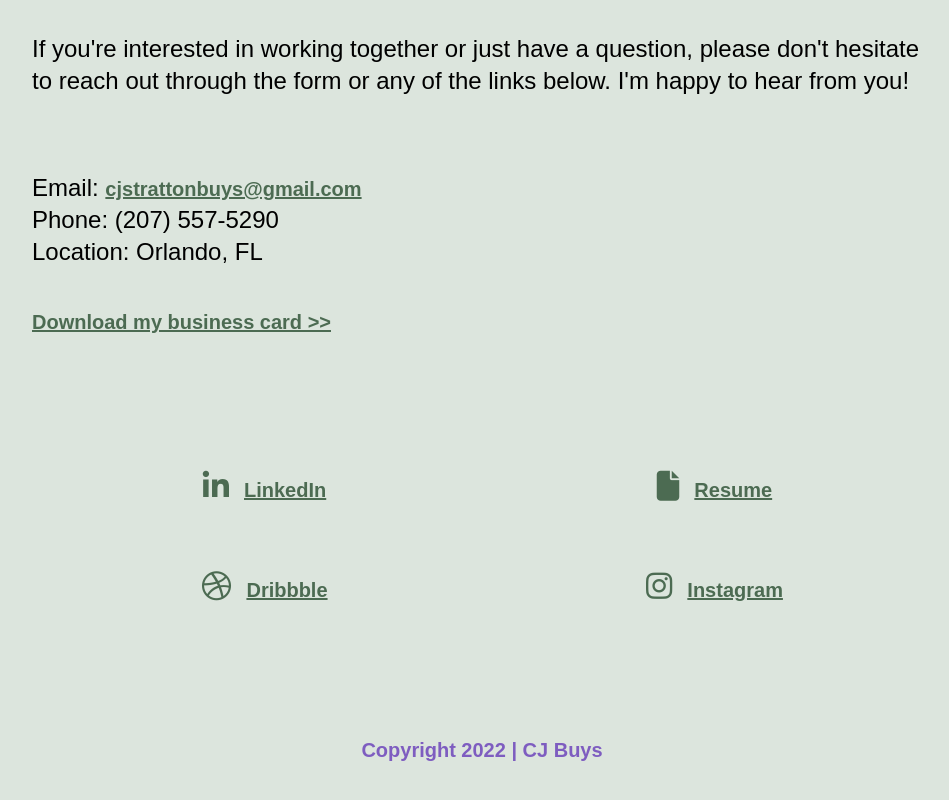
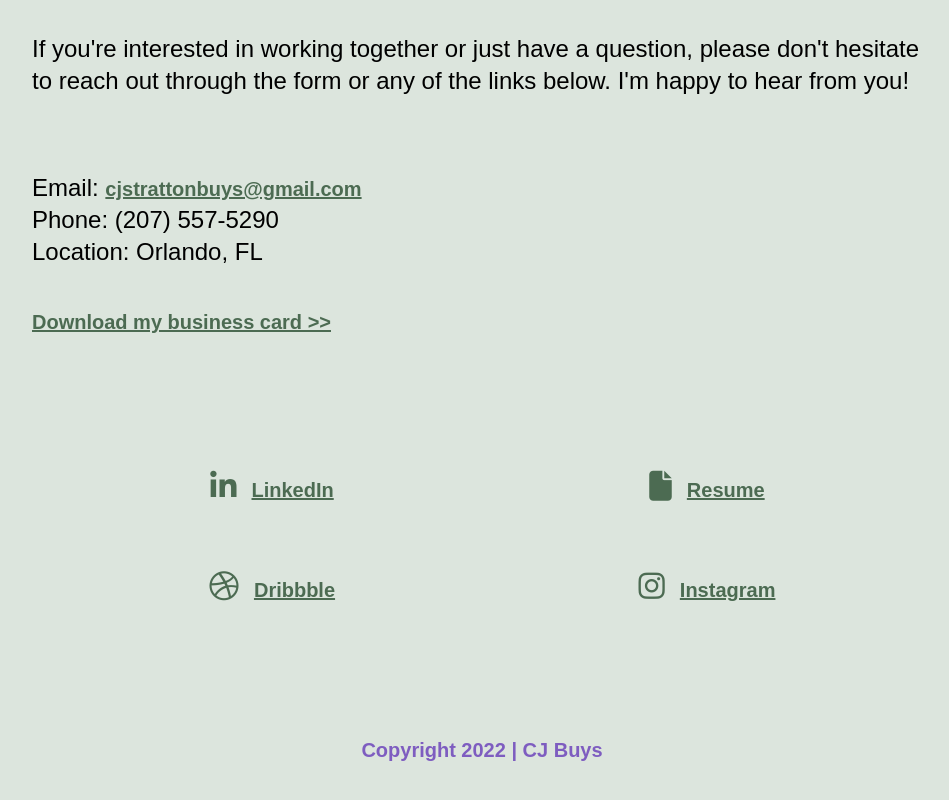
Before and after one commit to cjstrattonbuys/cj-buys-designer, a website built with Parcel: page index.html in a window 1280 px wide. Shown: the part 8784-9584 px from the top of the page, without its empty margins (158-1107 px from the left). Built offline with nearby package versions, Linux system fonts and the light colour scheme.

Commit message:
Adjusted social media formatting

```diff
--- a/css/main.css
+++ b/css/main.css
@@ -647,16 +647,15 @@ footer .content-wrapper {
   margin: 75px 0;
   width: 100%;
   display: flex;
-  justify-content: left;
+  justify-content: space-evenly;
   align-items: space-around;
   flex-flow: row wrap;
-  flex-direction: row;
 }
 
 .account {
   display: flex;
   justify-content: space-around;
-  width: 50%;
+  width: 45%;
   margin: 0;
   padding: 0;
 }
@@ -664,7 +663,7 @@ footer .content-wrapper {
 .social .fa {
   color: var(--color2);
   font-size: 20px;
-  margin: 10px;
+  margin: 10px 10px 10px 0;
 }
 
 .social p {
```
